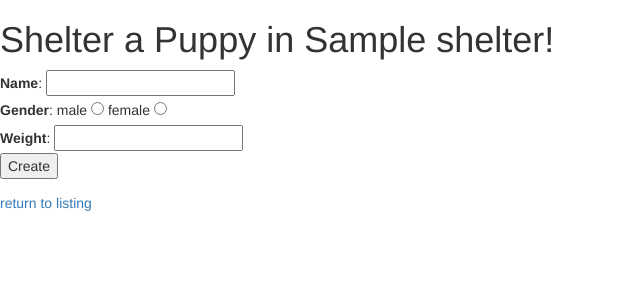
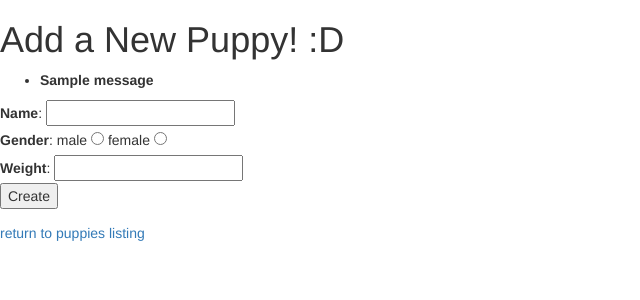
Before and after one commit to TsubasaK111/PuppyShelter, a Flask app: page /shelters/1/new/ in a window 1280 px wide. Shown: the top 300 px of the page, without its empty margins (0-640 px from the left). Run offline with Flask 2, Linux system fonts and the light colour scheme; tables that the repository leaves empty hold one stand-in row (values such as "Sample post"); one stand-in notice (Sample message) is shown; some libraries are stand-ins or nearby versions.

Commit message:
feat: integrate WTForms into shelter CRUD routes and templates

```diff
--- a/puppies/forms.py
+++ b/puppies/forms.py
@@ -1,13 +1,19 @@
-from wtforms import Form, BooleanField, StringField, DateField, IntegerField, validators
+from wtforms import Form, BooleanField, StringField, DateField, IntegerField, DecimalField, validators
 
 class NewPuppyForm(Form):
     name = StringField( "Name",
                         [ validators.InputRequired(),
                           validators.Length(min=2, max=50) ])
     gender = StringField("Gender", [validators.Length(min=4, max=7)])
-    weight = StringField("Weight")
+    weight = DecimalField("Weight")
     dateOfBirth = DateField("Date of Birth", format='%m/%d/%y')
     # shelter = StringField( "Sheltered in:",
     #                        [validators.InputRequired()] )
     shelter_id = IntegerField( "Sheltered in:",
-                               [validators.InputRequired()] )
+                               [validators.InputRequired()])
+
+
+class NewShelterForm(Form):
+    name = StringField( "Shelter Name", [ validators.InputRequired(),
+                                          validators.Length(min=10, max=50) ])
+    id = IntegerField( "Shelter ID" )
--- a/puppies/templates/new_puppy.html
+++ b/puppies/templates/new_puppy.html
@@ -1,38 +1,17 @@
-<h1>Shelter a Puppy in {{shelter.name}}!</h1>
-
-<!-- <form action = {{ url_for('new_puppy', shelter_id = shelter.id) }} method = "POST" enctype = "multipart/form-data">
-  <div><input name = 'name' type = 'text' ></div>
-  <h3>Gender:</h3>
-  <div>
-    <input name = 'gender' type = 'radio', value = 'male'> Male
-    <input name = 'gender' type = 'radio', value = 'female'> Female
-  </div>
-  <input name = 'shelter_id' type = 'hidden', value = {{shelter.id}}>
-  <input type = 'submit' value = 'Create'>
-</form> -->
-
-{% if form.errors %}
-    <ul class="errors">
-        {% for field_name, field_errors in form.errors|dictsort if field_errors %}
-            {% for error in field_errors %}
-                <li>{{ form[field_name].label }}: {{ error }}</li>
-            {% endfor %}
-        {% endfor %}
-    </ul>
-{% endif %}
 
 <form method="POST" action={{ url_for('new_puppy', shelter_id=shelter.id) }}>
-  <div>{{ form.name.label }}: {{ form.name(class="css_class") }}</div>
-  <div>{{ form.gender.label }}:
-       male {{form.gender(type="radio",value="male")}}
-       female {{form.gender(type="radio",value="female")}}
+  <div>{{ form.name.label }}:   {{ form.name() }}</div>
+  <div>{{ form.gender.label }}: male {{form.gender(type="radio",value="male")}}
+                                female {{form.gender(type="radio",value="female")}}
   </div>
   <div>{{ form.weight.label }}: {{ form.weight() }}</div>
-  <div>{{ form.shelter_id(type="hidden",value=shelter.id) }}</div>
+  <div>{{ form.shelter_id( type="hidden",value=shelter.id ) }}</div>
   <input type = 'submit' value = 'Create'>
 </form>
 
-<a href={{ url_for('show_puppies', shelter_id=shelter.id) }} >return to listing</a>
+<a href={{ url_for('show_puppies', shelter_id=shelter.id) }}>
+  return to puppies listing
+</a>
 
 </body>
 </html>
--- a/puppies/templates/page_head.html
+++ b/puppies/templates/page_head.html
@@ -13,3 +13,25 @@
 
 </head>
 <body>
+
+<h1>{{title}}</h1>
+
+{% with messages = get_flashed_messages() %}
+  {% if messages %}
+    <ul>
+      {% for message in messages %}
+        <li><strong>{{ message }} </strong></li>
+      {% endfor %}
+    </ul>
+  {% endif %}
+{% endwith %}
+
+{% if form.errors %}
+    <ul class="errors">
+        {% for field_name, field_errors in form.errors|dictsort if field_errors %}
+            {% for error in field_errors %}
+                <li>{{ form[field_name].label }}: {{ error }}</li>
+            {% endfor %}
+        {% endfor %}
+    </ul>
+{% endif %}
--- a/puppies/views.py
+++ b/puppies/views.py
@@ -4,7 +4,7 @@ from puppies import app
 
 from models import session, Shelter, Puppy, Puppy_Profile, Adopter
 
-from forms import NewPuppyForm
+from forms import *
 
 import pdb, pprint
 
@@ -15,7 +15,10 @@ import pdb, pprint
 
 @app.route('/shelters/')
 def show_shelters():
-    output = render_template('page_head.html', title = "The State Shelter Manager")
+    output = render_template(
+                'page_head.html',
+                title = "California State Puppy Shelter Directory",
+                form = 0 )
     shelters = session.query(Shelter).all()
     output += render_template('show_shelters.html', shelters=shelters)
     return output
@@ -23,60 +26,63 @@ def show_shelters():
 @app.route('/shelters/new/', methods=['GET', 'POST'])
 def new_shelter():
     """page to create a new menu item."""
+    form = NewShelterForm(request.form)
     if request.method == "POST":
-        new_name = request.form['new_name']
-        new_shelter = Shelter( name=new_name )
+        new_shelter = Shelter()
+        form.populate_obj(new_shelter)
         session.add(new_shelter)
         session.commit()
-        flash( "New shelter '" + new_name + "' added!")
-        return redirect(url_for("show_shelters"))
+        flash( "New shelter '" + new_shelter.name + "' added!")
+        return redirect( url_for("show_shelters") )
 
     else:
-        output = render_template('page_head.html', title = "Add a New Shelter! XD")
-        # output += "new_shelter!!"
-        output += render_template('new_shelter.html')
+        output = render_template(
+            'page_head.html',
+            title = "Add a new shelter to the great state of California!",
+            form = form )
+        output += render_template( 'new_shelter.html', form = form )
         return output
 
 
 @app.route('/shelters/<int:shelter_id>/edit/', methods=['GET', 'POST'])
 def edit_shelter(shelter_id):
     """page to edit a shelter's basic information."""
+    shelter = session.query(Shelter).filter_by(id=shelter_id).first()
+    form = NewShelterForm( request.form, shelter )
     if request.method == "POST":
-        edited_name = request.form['edited_name']
-        old_name = session.query(Shelter).filter_by(id=shelter_id).first().name
-        result = session.execute("""
-                UPDATE shelter
-                SET name=:edited_name
-                WHERE id=:edited_shelter_id;
-            """,
-            {"edited_name": edited_name,
-            "edited_shelter_id": shelter_id}
-        )
+        old_name = shelter.name
+        form.populate_obj(shelter)
+        session.add(shelter)
         session.commit()
-        flash( "Shelter '"+old_name+"' renamed to '"+edited_name+"'. Jawohl!")
+        flash( "Shelter '"+old_name+"' renamed to '"+shelter.name+"'. Jawohl!")
         return redirect(url_for("show_shelters"))
 
     else:
-        output = render_template('page_head.html', title = "Edit a Shelter")
-        shelter = session.query(Shelter).filter_by(id = shelter_id).first()
-        output += render_template('edit_shelter.html', shelter = shelter )
+        output = render_template( 'page_head.html',
+                                  title = "Rename Your Shelter",
+                                  form = form )
+        output += render_template( 'edit_shelter.html',
+                                   form = form )
         return output
 
 
 @app.route('/shelters/<int:shelter_id>/delete/', methods=["GET","POST"])
 def delete_shelter(shelter_id):
     """page to delete a puppy."""
+    shelter = session.query(Shelter).filter_by(id=shelter_id).first()
+    form = NewShelterForm( request.form, shelter )
     if request.method == "POST":
-        delete_this_shelter = session.query(Shelter).filter_by(id = shelter_id).first()
-        session.delete(delete_this_shelter)
+        session.delete(shelter)
         session.commit()
-        flash( "Shelter '" + delete_this_shelter.name + "' deleted. Auf Wiedersehen!")
+        flash( "Shelter '" + shelter.name + "' deleted. Auf Wiedersehen!")
         return redirect(url_for("show_shelters"))
 
     else:
-        output = render_template('page_head.html', title = "Delete a Shelter")
-        shelter = session.query(Shelter).filter_by(id = shelter_id).first()
-        output += render_template( 'delete_shelter.html', shelter = shelter )
+        output = render_template( 'page_head.html',
+                                  title = "Delete a Shelter",
+                                  form = form )
+        output += render_template( 'delete_shelter.html',
+                                   form = form )
         return output
 
 
@@ -86,7 +92,7 @@ def delete_shelter(shelter_id):
 
 @app.route('/shelters/<int:shelter_id>/')
 def show_puppies(shelter_id):
-    output = render_template('page_head.html', title = "The Puppy Manager")
+    output = render_template('page_head.html', title = "The Puppy Manager", form = 0)
     shelter = session.query(Shelter).filter_by(id = shelter_id).first()
     puppies = session.query(Puppy).filter_by(shelter_id = shelter_id)
     output += render_template( 'show_puppies.html',
@@ -126,7 +132,7 @@ def adopt_puppy(adopter_id):
         return redirect(url_for("adopt_puppy", adopter_id = adopter_id))
 
     if request.method == "GET":
-        output = render_template('page_head.html', title = "Adopt a Puppy!!!")
+        output = render_template('page_head.html', title = "Adopt a Puppy!!!", form = 0)
         adopter = session.query(Adopter).filter_by(id = adopter_id).first()
         puppies = session.execute("""
                 SELECT *
@@ -156,8 +162,6 @@ def new_puppy(shelter_id):
         else:
             new_puppy = Puppy( name=new_name )
             form.populate_obj(new_puppy)
-            # print "\ndebug @ POST new_puppy\n"
-            # pdb.set_trace()
             session.add(new_puppy)
             session.commit()
             flash( "new puppy '" + new_name + "' added!")
@@ -165,7 +169,7 @@ def new_puppy(shelter_id):
 
     else:
         shelter = session.query(Shelter).filter_by(id = shelter_id).first()
-        output = render_template('page_head.html', title = "Add a New Puppy! :D")
+        output = render_template('page_head.html', title = "Add a New Puppy! :D", form = 0)
         output += render_template( 'new_puppy.html',
                                    shelter = shelter,
                                    form = form )
@@ -192,7 +196,7 @@ def edit_puppy(shelter_id, puppy_id):
         return redirect(url_for("show_puppies", shelter_id=shelter_id))
 
     else:
-        output = render_template('page_head.html', title = "The Menu Manager")
+        output = render_template('page_head.html', title = "The Menu Manager", form = 0)
         puppy = session.query(Puppy).filter_by(id = puppy_id).first()
         print "shelter_id is: ", shelter_id
         if shelter_id == "n":
@@ -216,7 +220,7 @@ def delete_puppy(shelter_id, puppy_id):
         return redirect(url_for("show_puppies", shelter_id=shelter_id))
 
     else:
-        output = render_template('page_head.html', title = "The Menu Manager")
+        output = render_template('page_head.html', title = "The Menu Manager", form = 0)
         puppy = session.query(Puppy).filter_by(id = puppy_id).first()
         if shelter_id == "n":
             shelter = session.query(Shelter).filter_by(id = puppy.shelter_id).first()
@@ -234,7 +238,7 @@ def delete_puppy(shelter_id, puppy_id):
 
 @app.route('/adopters/')
 def show_adopters():
-    output = render_template('page_head.html', title = "The State Adopter Manager")
+    output = render_template('page_head.html', title = "The State Adopter Manager", form = 0)
     adopters = session.query(Adopter).all()
     output += render_template('show_adopters.html')
     return output
@@ -251,7 +255,7 @@ def new_adopter():
         return redirect(url_for("show_adopters"))
 
     else:
-        output = render_template('page_head.html', title = "Add a New Adopter! XD")
+        output = render_template('page_head.html', title = "Add a New Adopter! XD", form = 0)
         # output += "new_adopter!!"
         output += render_template('new_adopter.html')
         return output
@@ -276,7 +280,7 @@ def edit_adopter(adopter_id):
         return redirect(url_for("show_adopters"))
 
     else:
-        output = render_template('page_head.html', title = "Edit a Adopter")
+        output = render_template('page_head.html', title = "Edit a Adopter", form = 0)
         adopter = session.query(Adopter).filter_by(id = adopter_id).first()
         output += render_template('edit_adopter.html', adopter = adopter )
         return output
@@ -293,7 +297,7 @@ def delete_adopter(adopter_id):
         return redirect(url_for("show_adopters"))
 
     else:
-        output = render_template('page_head.html', title = "Delete an Adopter")
+        output = render_template('page_head.html', title = "Delete an Adopter", form = 0)
         adopter = session.query(Adopter).filter_by(id = adopter_id).first()
         output += render_template( 'delete_adopter.html', adopter = adopter )
         return output
```
Also changed, not shown: puppies/templates/delete_shelter.html (+3 -5 lines), puppies/templates/edit_shelter.html (+3 -5 lines), puppies/templates/new_shelter.html (+4 -6 lines), puppies/templates/show_shelters.html (+0 -13 lines).
